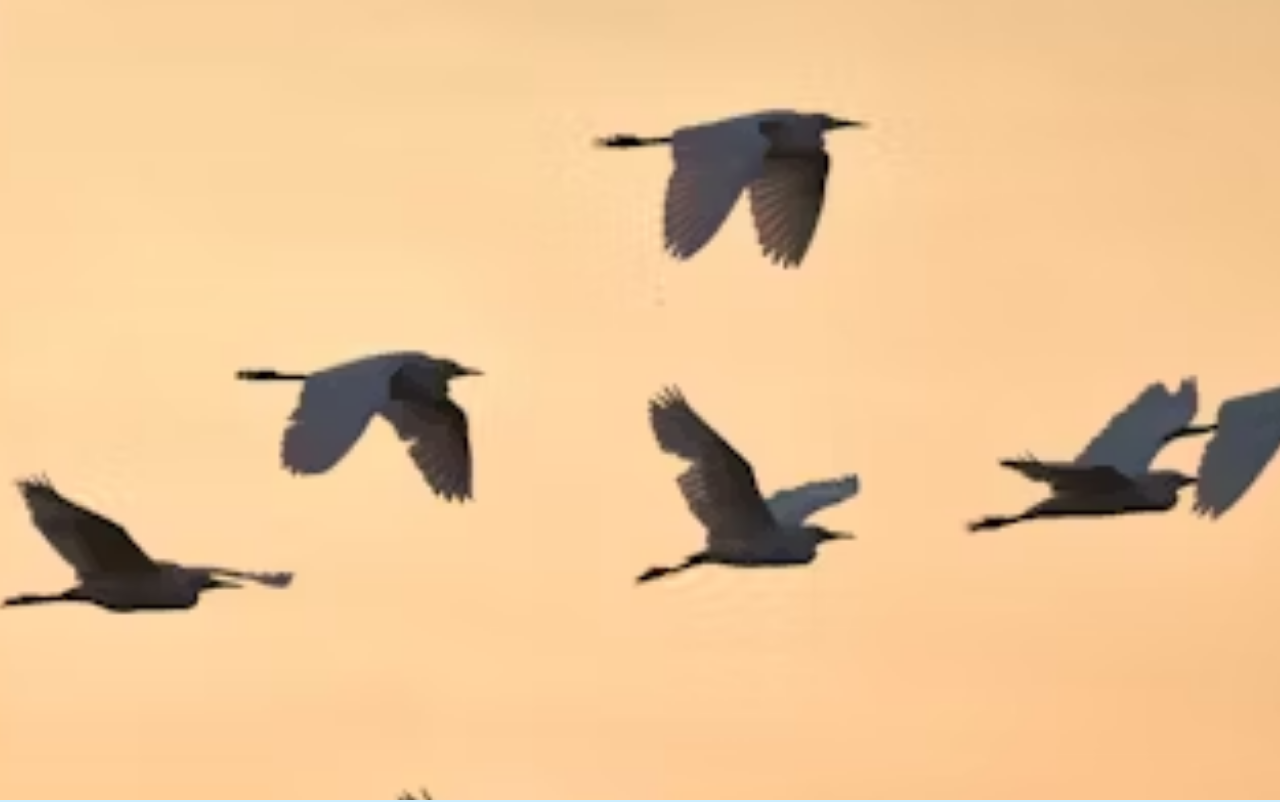
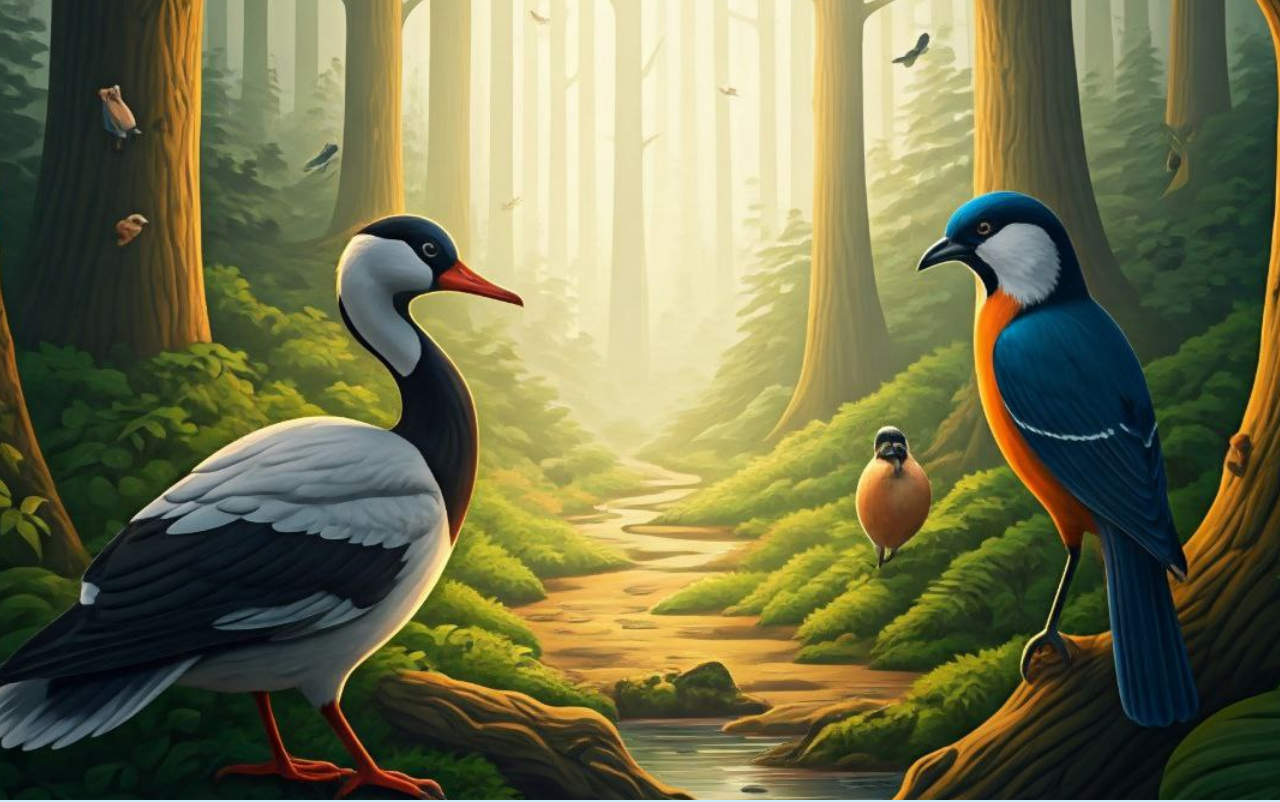
Before and after one commit to LittleRat11/Burmese-Birds-App, a plain HTML site: page index.html in a window 1280 px wide. Shown: the top 802 px of the page. Drawn offline with nearby package versions, Linux system fonts and the light colour scheme.

Commit message:
change background img and fix

```diff
--- a/app.js
+++ b/app.js
@@ -7,7 +7,7 @@ window.addEventListener("scroll", () => {
 
 function updateImg() {
     bgImg.style.opacity = 1 - window.pageYOffset / 800;
-    bgImg.style.backgroundSize = 160 - window.pageYOffset / 12 + "%";
+    bgImg.style.backgroundSize = 120 - window.pageYOffset / 12 + "%";
 }
 // *scroll bar section end
 // *fetch data
--- a/style.css
+++ b/style.css
@@ -13,11 +13,11 @@ body {
 
 .backgroundImg {
     width: 100%;
-    height: 100vh;
-    background-image: url("./img/bgImgBird.avif");
+    min-height: 100vh;
+    background-image: url("./bg.jpeg");
     background-repeat: no-repeat;
     background-position: center;
-    background-size: 160%;
+    background-size: 120%;
     background-attachment: fixed;
 }
 
```
Also changed, not shown: bg.jpeg (added).
